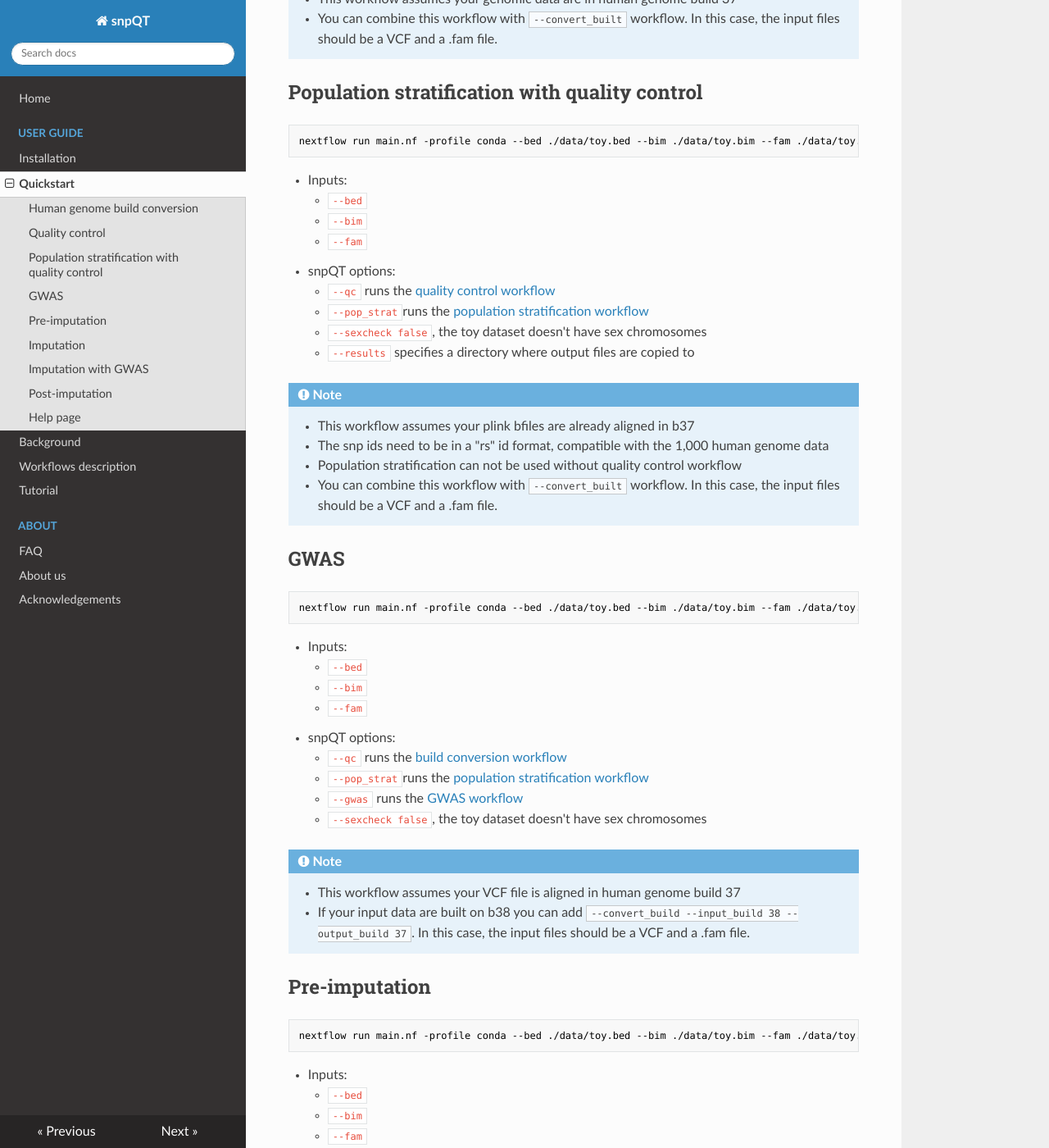
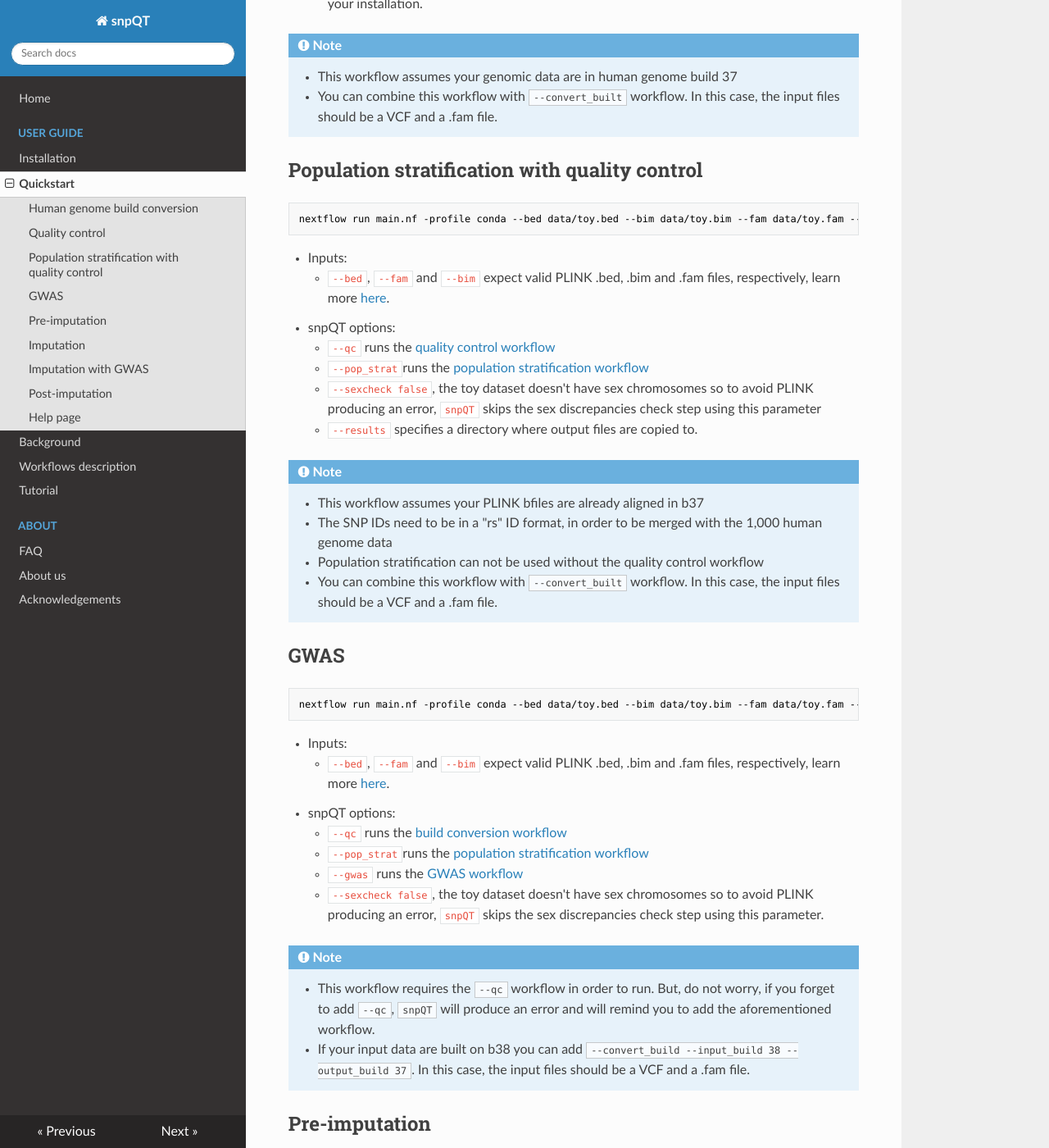
Before and after one commit to nebfield/snpQT, an MkDocs documentation site: the page built from docs/user-guide/quickstart.md, in a window 1280 px wide and 1400 px high, scrolled down 2497 px. Shown: the whole window at 82% size. Built offline with MkDocs 1.6.1, drawn with Linux system fonts in a browser that asks for light colours; nearby versions of some CDN libraries; some of the changed text lies outside the part shown.

Commit message:
Update quickstart.md

````diff
--- a/docs/user-guide/quickstart.md
+++ b/docs/user-guide/quickstart.md
@@ -4,7 +4,7 @@
 
 [TOC]
 
-This quickstart assumes you know what you're doing when it comes to human genomic variant data and you're not interested in [a more thorough explanation](https://tutorial-snpqt.readthedocs.io/en/latest/user-guide/workflows/).
+This quickstart assumes you know what you're doing when it comes to human genomic variant data and you're not interested in [a more thorough explanation](https://snpqt.readthedocs.io/en/latest/user-guide/workflows/).
 
 `snpQT` contains nine different workflows:
 
@@ -12,37 +12,37 @@ This quickstart assumes you know what you're doing when it comes to human genomi
 |---------------------------------|---------------------|----------------|--------|-------|
 | Reference data setup            | Not applicable      | Not applicable | Yes    | Yes   |
 | Build conversion                | `--vcf --fam`       | core           | Yes    | Yes   |
-| sample quality control          | `--bed --bim --fam` | core           | Yes    | Yes   |
-| population stratification       | `--bed --bim --fam` | core           | Yes    | Yes   |
-| variant quality control         | `--bed --bim --fam` | core           | Yes    | Yes   |
-| pre-imputation                  | `--bed --bim --fam` | core           | Yes    | Yes   |
-| local imputation                | `--bed --bim --fam` | core + impute  | Yes    | No    |
-| post-imputation quality control | `--vcf --fam`       | core           | Yes    | Yes   |
+| Sample quality control          | `--bed --bim --fam` | core           | Yes    | Yes   |
+| Population stratification       | `--bed --bim --fam` | core           | Yes    | Yes   |
+| Variant quality control         | `--bed --bim --fam` | core           | Yes    | Yes   |
+| Pre-imputation quality control  | `--bed --bim --fam` | core           | Yes    | Yes   |
+| Local phasing & imputation      | `--bed --bim --fam` | core + impute  | Yes    | No    |
+| Post-imputation quality control | `--vcf --fam`       | core           | Yes    | Yes   |
 | GWAS                            | `--bed --bim --fam` | core           | Yes    | Yes   |
 
 
 The first time you run a `snpQT` workflow it may seem a little slow. Nextflow will quietly download conda environments and docker images required by the pipeline.
 
-Below are some examples of common tasks that `snpQT` can do (after the [database set up](https://tutorial-snpqt.readthedocs.io/en/latest/user-guide/installation/#core-reference-data)). All examples below assume that you're currently in the `snpQT` base directory. Make sure to use different combinations of workflows depending on what is best for your needs!
+Below are some examples of common tasks that `snpQT` can do (after the [database set up](https://snpqt.readthedocs.io/en/latest/user-guide/installation/#core-reference-data). All examples below assume that you're currently in the `snpQT` base directory. Make sure to use different combinations of workflows depending on what is best for your needs!
 
 ## Human genome build conversion
 
 ```nextflow
 cd snpQT/
-nextflow run main.nf -profile conda --vcf ./data/toy.vcf.gz --fam ./data/toy.fam --results ./results/ -resume --convert_build --input_build 37 --output_build 38
+nextflow run main.nf -profile conda --vcf data/toy.vcf.gz --fam data/toy.fam --results results/ -resume --convert_build --input_build 37 --output_build 38
 ```
 
 * Inputs:
-    * `--vcf`
-    * `--fam`
+    * `--vcf`: This workflow requires a valid VCF file of human genomic data
+    * `--fam`: This workflow also requires an accompanying plink .fam file which should contain the same samples as the VCF file.
 * snpQT options:
     * `--convert_build` runs the [build conversion workflow](workflows.md#build-conversion)
-	* `--input_build` tells the [build conversion workflow](workflows.md#build-conversion) that the input data are built on b37
-	* `--output_build` tells the [build conversion workflow](workflows.md#build-conversion) that the output data should be built on b38
-    * `--results` specifies a directory where output files are copied to
+	* `--input_build` tells the [build conversion workflow](workflows.md#build-conversion) that the input data are aligned on b37
+	* `--output_build` tells the [build conversion workflow](workflows.md#build-conversion) that the output data should be aligned on b38.
+    * `--results` specifies a directory where the output files are copied to
 * Nextflow options:
-    * `-resume` is helpful if you want to try different combinations of workflows later
-    * `-profile conda` can be replaced with `-profile docker` depending on your installation
+    * `-resume` is helpful if you want to try different combinations of workflows later, keeping cached work
+    * `-profile conda` can be replaced with `-profile docker` or `-profile modules` depending on your installation.
 
 !!! note
     * `snpQT` inputs and options always start with two `--`
@@ -51,26 +51,24 @@ nextflow run main.nf -profile conda --vcf ./data/toy.vcf.gz --fam ./data/toy.fam
 	* You can convert in the end of the `snpQT` pipeline your dataset back to b38 using `--input_build 37 --output_build 38`.
 
 !!!Warning
-	The .fam file should contain the same samples as the VCF. It is used to update the missing sex and phenotype status of the VCF.
+	The .fam file should contain the same samples as the VCF file. It is used to update the missing sex and phenotype status of the VCF file.
 
 ## Quality control
 
 ```nextflow
 cd snpQT/
-nextflow run main.nf -profile conda --bed ./data/toy.bed --fam ./data/toy.fam --bim ./data/toy.bim --results ./results/ --qc --sexcheck false -resume
+nextflow run main.nf -profile conda --bed data/toy.bed --fam data/toy.fam --bim data/toy.bim --results results/ --qc --sexcheck false -resume
 ```
 
 * Inputs:
-    * `--bed`
-    * `--fam`
-	* `--bim`
+    * `--bed`, `--fam` and `--bim` expect valid PLINK .bed, .bim and .fam files, respectively, learn more [here](https://www.cog-genomics.org/plink2/formats).
 * snpQT options:
-    * `--qc` runs the [quality control workflow](workflows.nd#quality-control)
+    * `--qc` runs the [quality control workflow](https://snpqt.readthedocs.io/en/latest/user-guide/workflows/#quality-control)
     * `--results` specifies a directory where output files are copied to
-    * `--sexcheck false`, the toy dataset doesn't have sex chromosomes
+    * `--sexcheck false`, the toy dataset doesn't have sex chromosomes so to avoid PLINK producing an error, `snpQT` skips the sex discrepancies check step using this parameter.
 * Nextflow options:
     * `-resume` is helpful if you want to try different combinations of workflows later
-    * `-profile conda` can be replaced with `-profile docker` depending on your installation
+    * `-profile conda` can be replaced with `-profile docker` or `-profile modules` depending on your installation.
 
 !!! note
     * This workflow assumes your genomic data are in human genome build 37
@@ -79,50 +77,46 @@ nextflow run main.nf -profile conda --bed ./data/toy.bed --fam ./data/toy.fam --
 ## Population stratification with quality control
 
 ```nextflow
-nextflow run main.nf -profile conda --bed ./data/toy.bed --bim ./data/toy.bim --fam ./data/toy.fam --qc --pop_strat --sexcheck false -resume --results ./results_popStrat/
+nextflow run main.nf -profile conda --bed data/toy.bed --bim data/toy.bim --fam data/toy.fam --qc --pop_strat --sexcheck false -resume --results results_popStrat/
 ```
 
 * Inputs:
-    * `--bed`
-    * `--bim`
-    * `--fam`
+    * `--bed`, `--fam` and `--bim` expect valid PLINK .bed, .bim and .fam files, respectively, learn more [here](https://www.cog-genomics.org/plink2/formats).
 * snpQT options:
-    * `--qc` runs the [quality control workflow](workflows.nd#quality-control)
+    * `--qc` runs the [quality control workflow](https://snpqt.readthedocs.io/en/latest/user-guide/workflows/#quality-control)
     * `--pop_strat`runs the [population stratification workflow](workflows.md#population-stratification)
-    * `--sexcheck false`, the toy dataset doesn't have sex chromosomes
-	* `--results` specifies a directory where output files are copied to
+    * `--sexcheck false`, the toy dataset doesn't have sex chromosomes so to avoid PLINK producing an error, `snpQT` skips the sex discrepancies check step using this parameter
+	* `--results` specifies a directory where output files are copied to.
 
 !!! note
-    * This workflow assumes your plink bfiles are already aligned in b37
-	* The snp ids need to be in a "rs" id format, compatible with the 1,000 human genome data
-	* Population stratification can not be used without quality control workflow
+    * This workflow assumes your PLINK bfiles are already aligned in b37
+	* The SNP IDs need to be in a "rs" ID format, in order to be merged with the 1,000 human genome data
+	* Population stratification can not be used without the quality control workflow
 	* You can combine this workflow with `--convert_built` workflow. In this case, the input files should be a VCF and a .fam file.
 
 
 ## GWAS
 
 ```nextflow
-nextflow run main.nf -profile conda --bed ./data/toy.bed --bim ./data/toy.bim --fam ./data/toy.fam --qc --pop_strat --gwas --sexcheck false -resume
+nextflow run main.nf -profile conda --bed data/toy.bed --bim data/toy.bim --fam data/toy.fam --qc --pop_strat --gwas --sexcheck false -resume
 ```
 
 * Inputs:
-    * `--bed`
-    * `--bim`
-    * `--fam`
+    * `--bed`, `--fam` and `--bim` expect valid PLINK .bed, .bim and .fam files, respectively, learn more [here](https://www.cog-genomics.org/plink2/formats).
 * snpQT options:
     * `--qc` runs the [build conversion workflow](workflows.md#build-conversion)
     * `--pop_strat`runs the [population stratification workflow](workflows.md#population-stratification)
     * `--gwas` runs the [GWAS workflow](workflows.md#genome-wide-association-study)
-    * `--sexcheck false`, the toy dataset doesn't have sex chromosomes
+    * `--sexcheck false`, the toy dataset doesn't have sex chromosomes so to avoid PLINK producing an error, `snpQT` skips the sex discrepancies check step using this parameter.
 
 !!! note
-    * This workflow assumes your VCF file is aligned in human genome build 37
+    * This workflow requires the `--qc` workflow in order to run. But, do not worry, if you forget to add `--qc`, `snpQT` will produce an error and will remind you to add the aforementioned workflow.
 	* If your input data are built on b38 you can add `--convert_build --input_build 38 --output_build 37`. In this case, the input files should be a VCF and a .fam file.
 
 ## Pre-imputation
 
 ```nextflow
-nextflow run main.nf -profile conda --bed ./data/toy.bed --bim ./data/toy.bim --fam ./data/toy.fam --qc --pop_strat --pre_impute --sexcheck false -resume
+nextflow run main.nf -profile conda --bed data/toy.bed --bim data/toy.bim --fam data/toy.fam --qc --pop_strat --pre_impute --sexcheck false -resume
 ```
 
 * Inputs:
@@ -143,7 +137,7 @@ nextflow run main.nf -profile conda --bed ./data/toy.bed --bim ./data/toy.bim --
 ## Imputation
 
 ```nextflow
-nextflow run main.nf -profile docker --bed ./data/toy.bed --bim ./data/toy.bim --fam ./data/toy.fam --qc --pop_strat --impute --sexcheck false -resume
+nextflow run main.nf -profile docker --bed data/toy.bed --bim data/toy.bim --fam data/toy.fam --qc --pop_strat --impute --sexcheck false -resume
 ```
 
 * Inputs:
@@ -166,7 +160,7 @@ nextflow run main.nf -profile docker --bed ./data/toy.bed --bim ./data/toy.bim -
 ## Imputation with GWAS
 
 ```nextflow
-nextflow run main.nf -profile docker --bed ./data/toy.bed --bim ./data/toy.bim --fam ./data/toy.fam --qc --pop_strat --impute --gwas --sexcheck false -resume
+nextflow run main.nf -profile docker --bed data/toy.bed --bim data/toy.bim --fam data/toy.fam --qc --pop_strat --impute --gwas --sexcheck false -resume
 ```
 * Inputs:
     * `--bed`
@@ -186,7 +180,7 @@ nextflow run main.nf -profile docker --bed ./data/toy.bed --bim ./data/toy.bim -
 
 ```nextflow
 cd snpQT/
-nextflow run main.nf -profile conda --vcf ./data/toy.vcf.gz --fam ./data/toy.fam --results ./results/ -resume --post_impute --sexcheck false
+nextflow run main.nf -profile conda --vcf data/toy.vcf.gz --fam data/toy.fam --results results/ -resume --post_impute --sexcheck false
 ```
 
 * Inputs:
````
